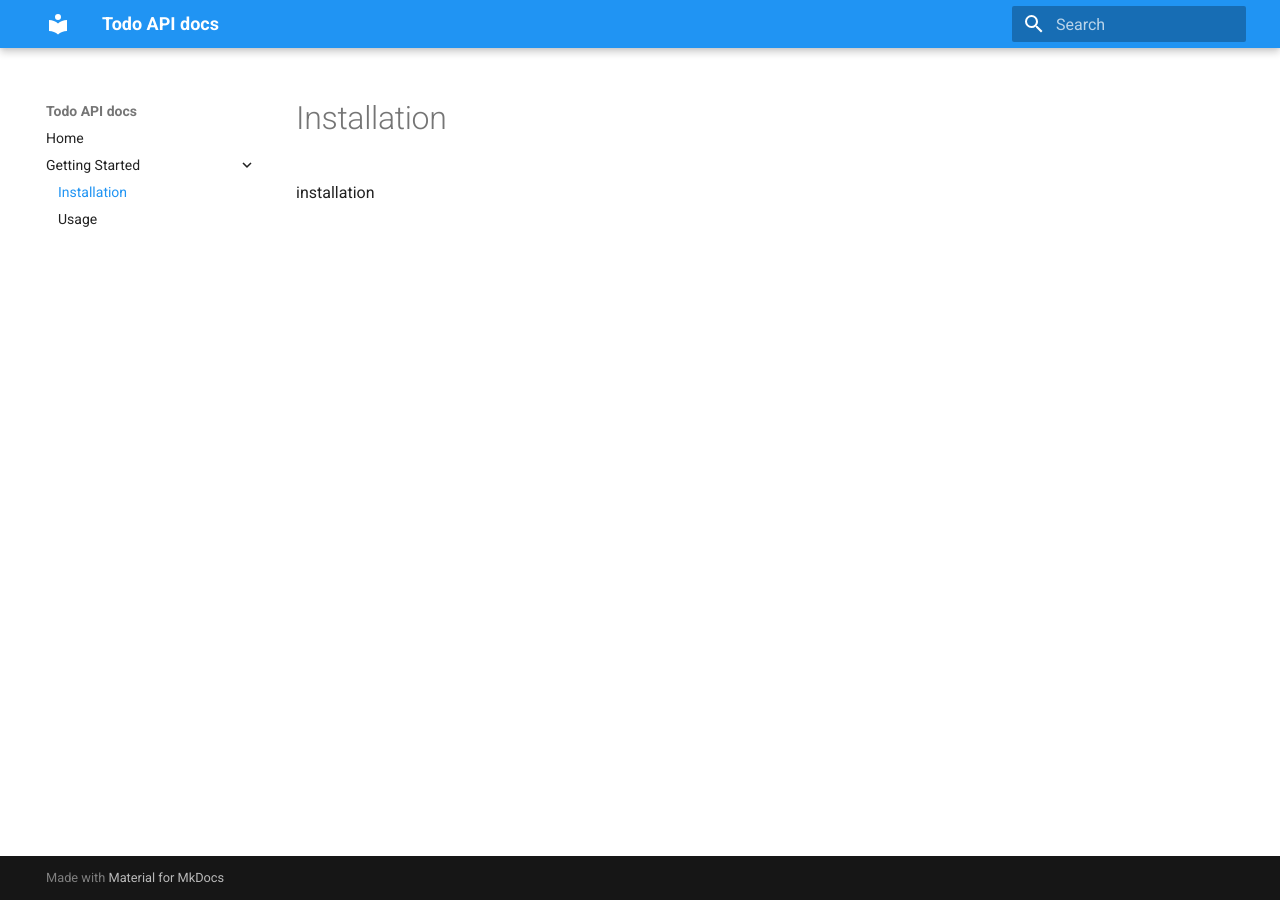
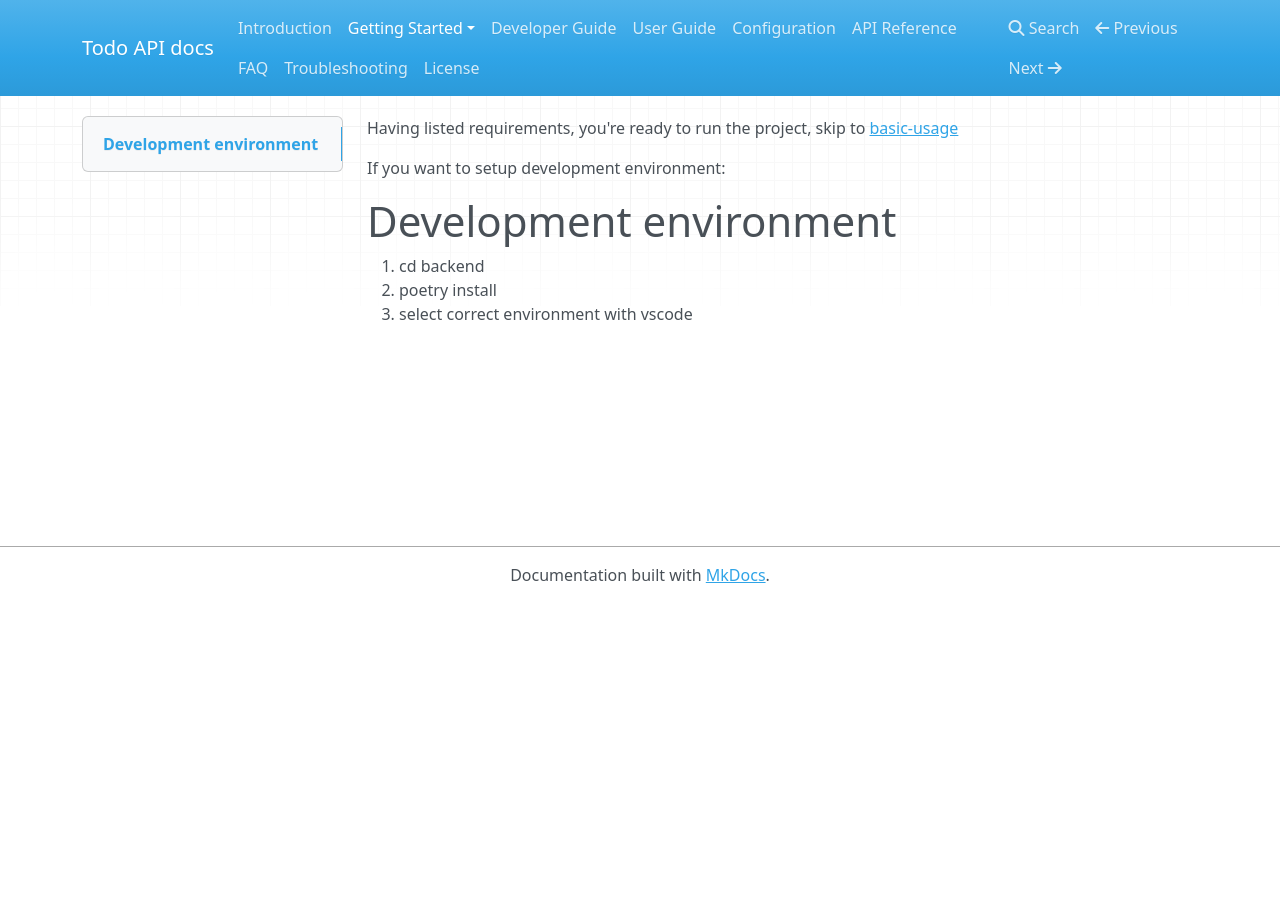
Before and after one commit to konradzagozda/django-REST-starter, an MkDocs documentation site: the page built from docs/docs/getting-started/installation.md, in a window 1280 px wide. Built offline with MkDocs 1.6.1, drawn with Linux system fonts in a browser that asks for light colours; nearby versions of some CDN libraries.

Commit message:
add docs

```diff
--- a/docker-compose.yml
+++ b/docker-compose.yml
@@ -7,11 +7,7 @@ services:
       context: ./backend
       dockerfile: Dockerfile.dev
     command: >-
-      ash -c "
-      python manage.py migrate &&
-      python manage.py load_users &&
-      python manage.py loaddata todos.json &&
-      python manage.py runserver 0.0.0.0:8000"
+      ash -c " python manage.py migrate && python manage.py runserver 0.0.0.0:8000"
     volumes:
       - ./backend:/app
     ports:
--- a/docs/docs/getting-started/installation.md
+++ b/docs/docs/getting-started/installation.md
@@ -1 +1,9 @@
-installation
+Having listed requirements, you're ready to run the project, skip to [basic-usage](/basic-usage)
+
+If you want to setup development environment:
+
+# Development environment
+
+1. cd backend
+2. poetry install
+3. select correct environment with vscode
--- a/docs/mkdocs.yml
+++ b/docs/mkdocs.yml
@@ -1,11 +1,16 @@
 site_name: Todo API docs
 site_url: http://127.0.0.1:8000
-theme:
-  name: material
-  palette:
-    primary: "blue"
+theme: mkdocs
 nav:
-  - Home: index.md
+  - Introduction: index.md
   - Getting Started:
+      - Requirements: getting-started/requirements.md
       - Installation: getting-started/installation.md
-      - Usage: getting-started/usage.md
+      - Basic Usage: getting-started/basic-usage.md
+  - Developer Guide: developer-guide.md
+  - User Guide: user-guide.md
+  - Configuration: configuration.md
+  - API Reference: api-reference.md
+  - FAQ: faq.md
+  - Troubleshooting: troubleshooting.md
+  - License: license.md
```
Also changed, not shown: docs/docs/api-reference.md (added, +4 -0 lines), docs/docs/getting-started/basic-usage.md (added, +4 -0 lines), docs/docs/getting-started/requirements.md (added, +11 -0 lines), docs/docs/getting-started/usage.md (deleted, +0 -1 lines), docs/docs/index.md (+1 -1 lines), docs/docs/configuration.md (added), docs/docs/developer-guide.md (added), docs/docs/faq.md (added), docs/docs/license.md (added), docs/docs/troubleshooting.md (added), docs/docs/user-guide.md (added), 1 other file.
